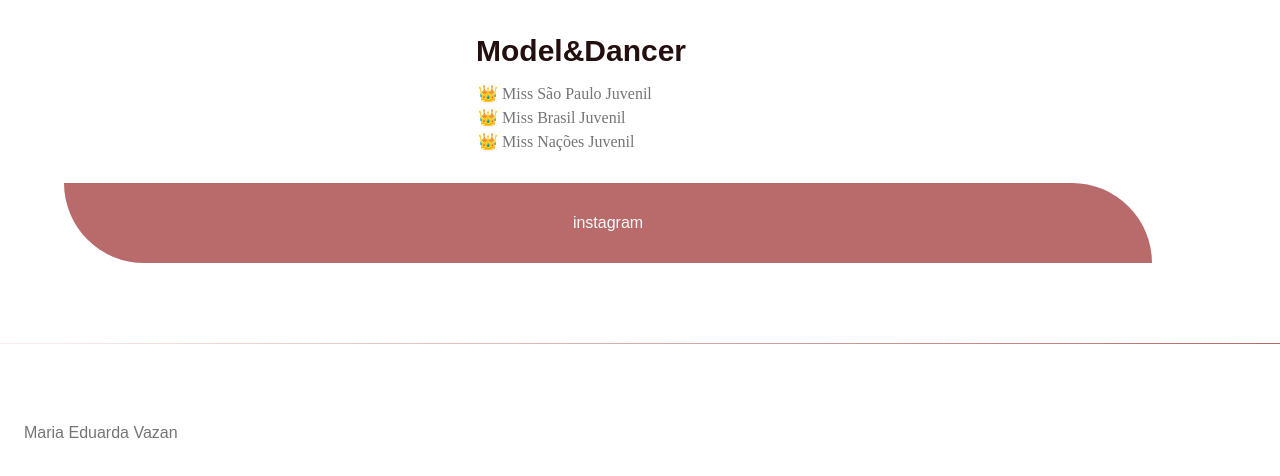
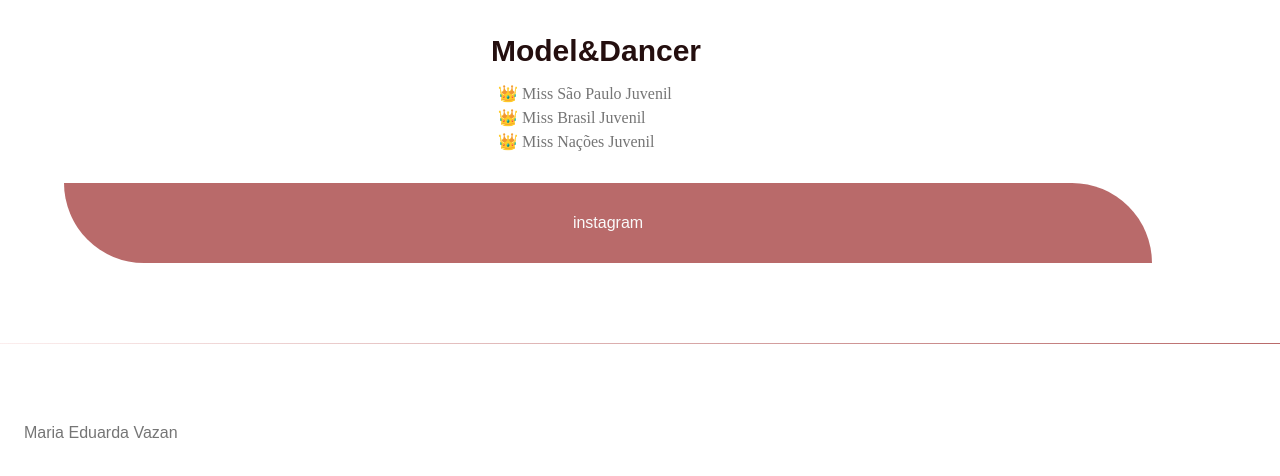
Before and after one commit to guideltaPSI24/sitenlw, a plain HTML site: page index.html in a window 1280 px wide. Shown: the part 1051-1527 px from the top of the page. Drawn offline with Linux system fonts and the light colour scheme.

```diff
--- a/index.html
+++ b/index.html
@@ -35,9 +35,9 @@
            <div class="text">
 
 
-             <ul>
+
                 <h1>Model&Dancer</h1>
-              </ul>
+
 
 
 
--- a/style.css
+++ b/style.css
@@ -146,6 +146,7 @@ nav {
 #home .text {
   text-align: center;
   font-family: Snell Roundhand;
+  margin-left: 2.5rem;
 }
 
 #home .text h1 {
```
